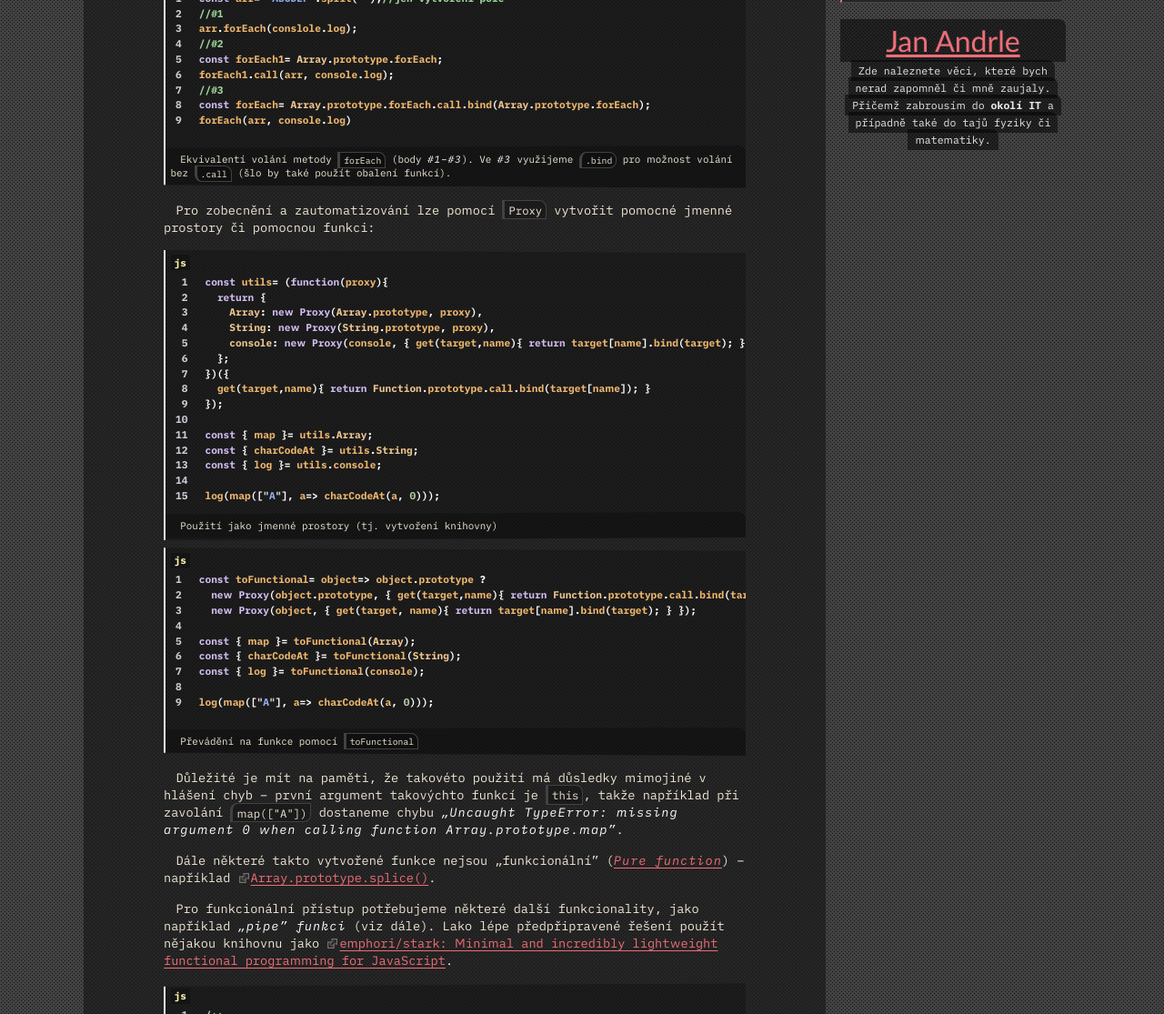
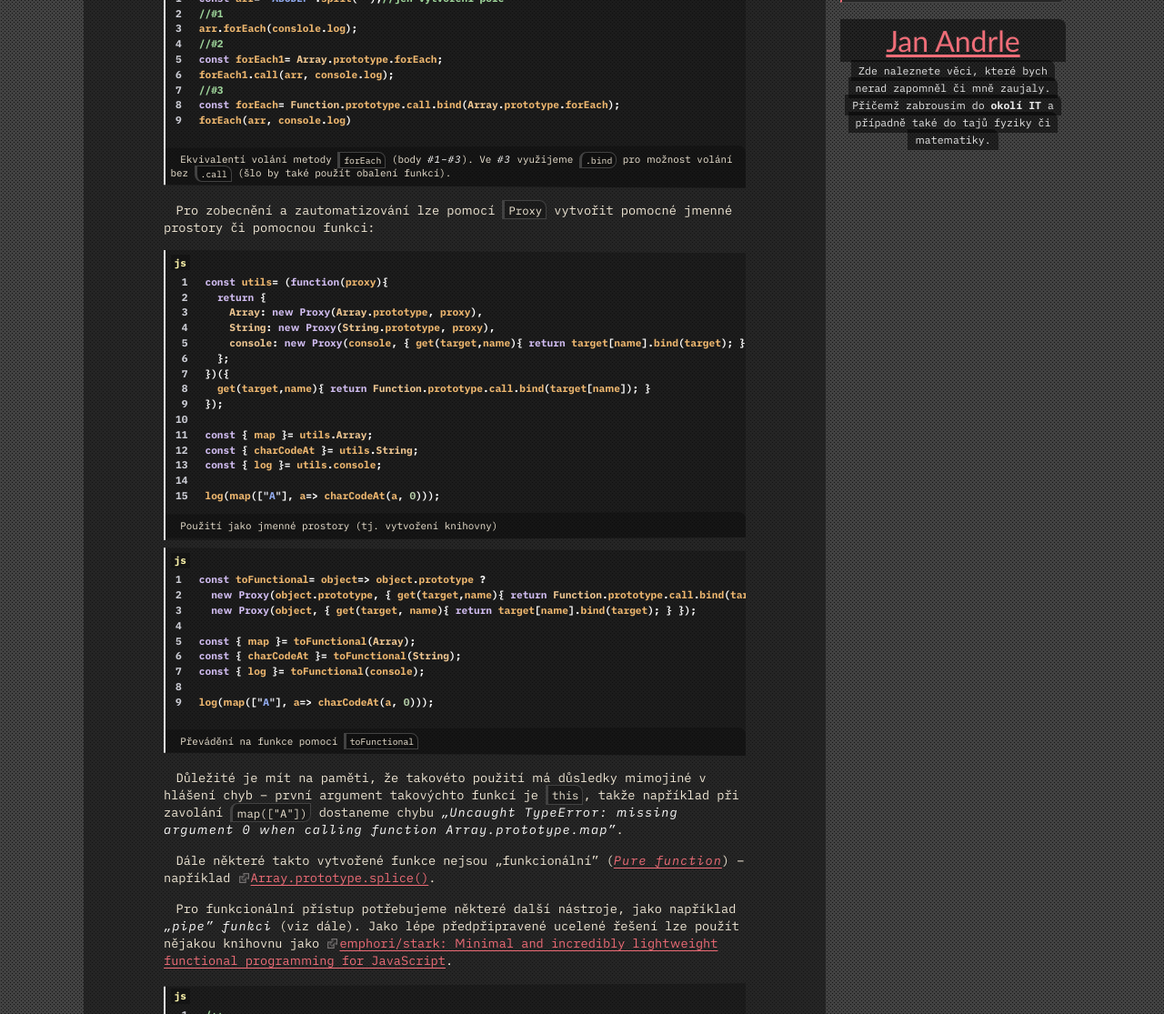
Before and after one commit to jaandrle/jaandrle.github.io, a Jekyll site: the page built from _posts/2021/2021-04-09-metody-na-funkce-v-js.md, in a window 1280 px wide. Shown: the part 345-1460 px from the top of the page at 91% size. Built offline with Jekyll 4.4.1, drawn with Linux system fonts in a browser that asks for light colours; emoji names are drawn with the system emoji font.

Commit message:
Update 2021-04-09-metody-na-funkce-v-js.md

````diff
--- a/_posts/2021/2021-04-09-metody-na-funkce-v-js.md
+++ b/_posts/2021/2021-04-09-metody-na-funkce-v-js.md
@@ -20,7 +20,7 @@ arr.forEach(conslole.log);
 const forEach1= Array.prototype.forEach;
 forEach1.call(arr, console.log);
 //#3
-const forEach= Array.prototype.forEach.call.bind(Array.prototype.forEach);
+const forEach= Function.prototype.call.bind(Array.prototype.forEach);
 forEach(arr, console.log)
 ```
 ' %}
@@ -65,7 +65,7 @@ Důležité je mít na paměti, že takovéto použití má důsledky mimojiné
 
 Dále některé takto vytvořené funkce nejsou „funkcionální” (*[Pure function](https://en.wikipedia.org/wiki/Pure_function)*) – například [Array.prototype.splice()](https://developer.mozilla.org/en-US/docs/Web/JavaScript/Reference/Global_Objects/Array/splice).
 
-Pro funkcionální přístup potřebujeme některé další funkcionality, jako například *„pipe” funkci* (viz dále). Lako lépe předpřipravené řešení použít nějakou knihovnu jako [emphori/stark: Minimal and incredibly lightweight functional programming for JavaScript](https://github.com/emphori/stark).
+Pro funkcionální přístup potřebujeme některé další nástroje, jako například *„pipe” funkci* (viz dále). Jako lépe předpřipravené ucelené řešení lze použít nějakou knihovnu jako [emphori/stark: Minimal and incredibly lightweight functional programming for JavaScript](https://github.com/emphori/stark).
 {% include code.html caption="Příklad definice „pipe” funkce." code='
 ```JavaScript
 /**
````
